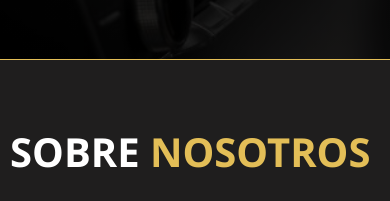
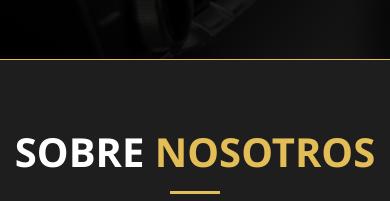
Before and after one commit to AleksandarAleksandrov11/DLS_Detailing_Web, a plain HTML site: page contacto/index.html in a window 390 px wide. Shown: the part 800-1001 px from the top of the page. Drawn offline with Linux system fonts and the light colour scheme.

Commit message:
Solved a responsive error

```diff
--- a/assets/css/contact.css
+++ b/assets/css/contact.css
@@ -66,7 +66,7 @@
     display: inline-block;
 }
 
-.section-title-after-about {
+.section-title-about::after {
     content: '';
     position: absolute;
     bottom: -10px;
@@ -403,4 +403,22 @@
         text-align: center;
     }
 
+    .section-title-about,
+    .contact-title-about,
+    .about-text-h2-about,
+    .form-title-about {
+        text-align: center;
+        margin-left: auto;
+        margin-right: auto;
+    }
+
+    .section-title-about::after {
+        left: 50%;
+        transform: translateX(-50%);
+    }
+
+    .section-title-about {
+        display: block;
+        text-align: center;
+    }
 }
```
